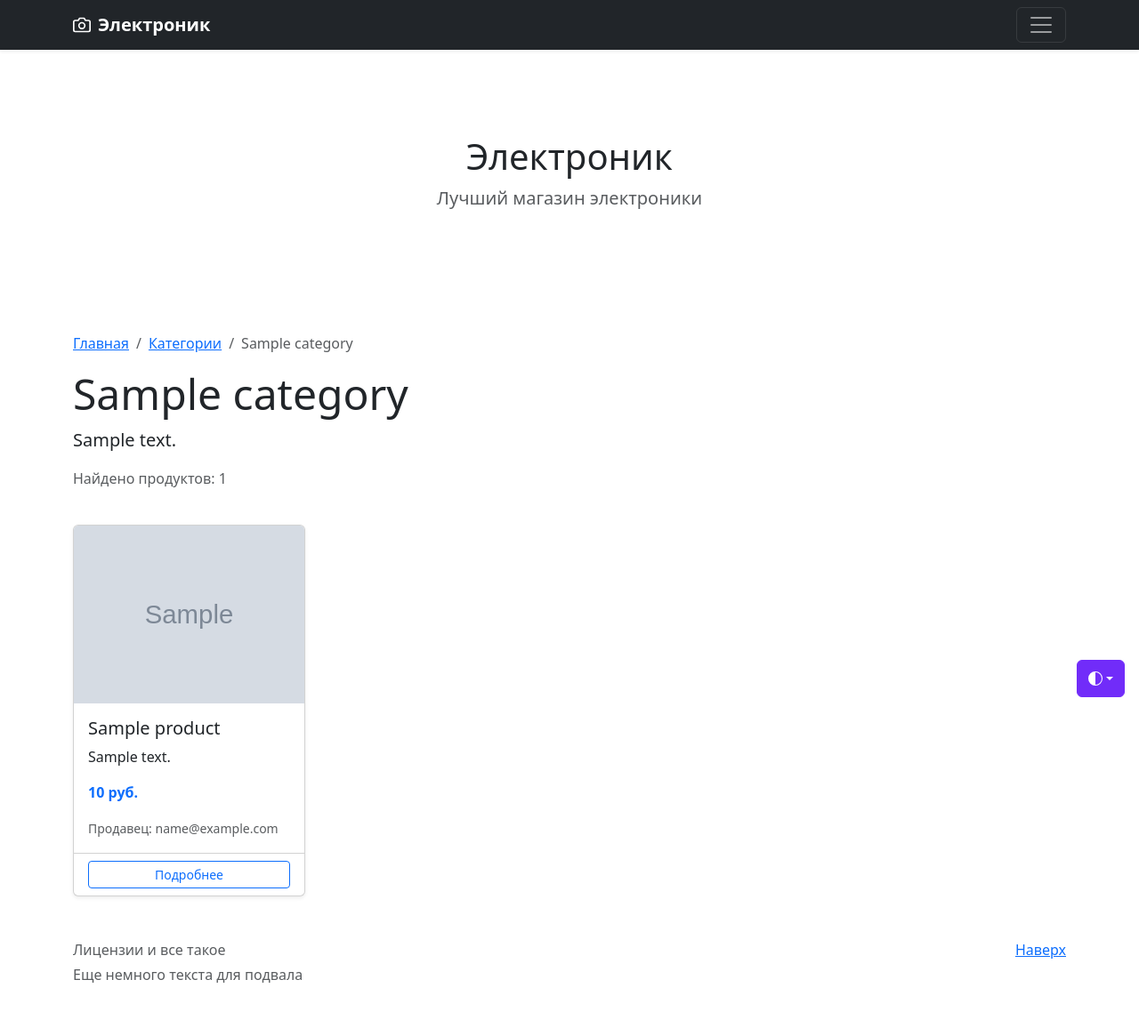
After one commit to matr-IT/hw_22, a Django app: a page that uses catalog/templates/includes/inc_menu.html in a window 1280 px wide. The commit adds this page. Shown: the whole page at 89% size. Run offline with Django 5.2, Linux system fonts and the light colour scheme; tables that the repository leaves empty hold one stand-in row (values such as "Sample post"); grey boxes marked "Sample" are stand-in pictures; parts of the project's set-up code (start-up, migrations or seed data) failed here and were passed over; some libraries are stand-ins or nearby versions.

Commit message:
HW 29 is done

```diff
--- a/catalog/models.py
+++ b/catalog/models.py
@@ -1,13 +1,13 @@
 from django.conf import settings
 from django.db import models
-from django.db.models import BooleanField, CASCADE
+from django.db.models import BooleanField
 
-from users.models import User
 
 
 class Category(models.Model):
     name = models.CharField(max_length=100, verbose_name="название")
     description = models.TextField(verbose_name="описание", blank=True)
+
 
     def __str__(self):
         return self.name
--- /dev/null
+++ b/catalog/services.py
@@ -0,0 +1,44 @@
+from django.core.cache import cache
+
+from .models import Product, Category
+
+from catalog.models import Product
+from config.settings import CACHE_ENABLED
+
+def get_products_from_cache():
+    """
+    Получаем данные по продуктам из кэша либо формируем кэш и тянем данные из БД
+    """
+    if not CACHE_ENABLED:
+        return Product.objects.all()
+    key = "products_list"
+    products = cache.get(key)
+    if products is not None:
+        return products
+    products = Product.objects.all()
+    cache.set(key, products)
+    return products
+
+
+def get_products_by_category(name=None):
+    """
+    функция для получения продуктов по категории
+    """
+    try:
+        if name:
+            category = Category.objects.get(name=name)
+        else:
+            return Product.objects.none()
+
+        return Product.objects.filter(
+            category=category,
+            is_published=True
+        ).select_related('category', 'owner')
+
+    except Category.DoesNotExist:
+        return Product.objects.none()
+
+
+def get_categories_with_products():
+    """Получение всех категорий"""
+    return Category.objects.filter(products__is_published=True).distinct()
--- a/catalog/templates/includes/inc_menu.html
+++ b/catalog/templates/includes/inc_menu.html
@@ -10,6 +10,9 @@
                         <ul class="list-unstyled">
                             <li>
                                 <a href="{% url 'catalog:products_list' %}" class="text-white">Главная</a>
+                            </li>
+                            <li class="nav-item">
+                                <a class="nav-link" href="{% url 'catalog:category_list' %}">Категории</a>
                             </li>
                             <li>
                                 <a href="{% url 'catalog:contacts' %}" class="text-white">Контакты</a>
--- /dev/null
+++ b/catalog/templates/products_by_category.html
@@ -0,0 +1,84 @@
+{% extends 'base.html' %}
+{% load my_tags %}
+
+{% block content %}
+<div class="container mt-4">
+    <nav aria-label="breadcrumb">
+        <ol class="breadcrumb">
+            <li class="breadcrumb-item"><a href="{% url 'catalog:products_list' %}">Главная</a></li>
+            <li class="breadcrumb-item"><a href="{% url 'catalog:category_list' %}">Категории</a></li>
+            <li class="breadcrumb-item active">{{ category.name }}</li>
+        </ol>
+    </nav>
+
+    <div class="row mb-4">
+        <div class="col-12">
+            <h1 class="display-5">{{ category.name }}</h1>
+            {% if category.description %}
+                <p class="lead">{{ category.description }}</p>
+            {% endif %}
+            <p class="text-muted">Найдено продуктов: {{ products|length }}</p>
+        </div>
+    </div>
+
+    {% if products %}
+    <div class="row row-cols-1 row-cols-sm-2 row-cols-md-3 row-cols-lg-4 g-4">
+        {% for product in products %}
+        <div class="col">
+            <div class="card h-100 shadow-sm">
+                {% if product.image %}
+                    <img src="{{ product.image|media_filter }}" class="card-img-top" alt="{{ product.name }}" style="height: 200px; object-fit: cover;">
+                {% else %}
+                    <div class="card-img-top bg-light d-flex align-items-center justify-content-center" style="height: 200px;">
+                        <span class="text-muted">Нет изображения</span>
+                    </div>
+                {% endif %}
+
+                <div class="card-body d-flex flex-column">
+                    <h5 class="card-title">{{ product.name }}</h5>
+                    <p class="card-text flex-grow-1">{{ product.description|truncatewords:15 }}</p>
+
+                    <div class="mt-auto">
+                        <p class="card-text">
+                            <strong class="text-primary">{{ product.price }} руб.</strong>
+                        </p>
+
+                        {% if product.owner %}
+                            <small class="text-muted">Продавец: {{ product.owner }}</small>
+                        {% endif %}
+                    </div>
+                </div>
+
+                <div class="card-footer bg-transparent">
+                    <div class="btn-group w-100" role="group">
+                        <a href="{% url 'catalog:product_detail' product.pk %}" class="btn btn-sm btn-outline-primary">
+                            Подробнее
+                        </a>
+                        {% if user == product.owner %}
+                            <a href="{% url 'catalog:product_edit' product.pk %}" class="btn btn-sm btn-outline-secondary">
+                                Редактировать
+                            </a>
+                        {% endif %}
+                    </div>
+                </div>
+            </div>
+        </div>
+        {% endfor %}
+    </div>
+    {% else %}
+    <div class="row">
+        <div class="col-12">
+            <div class="alert alert-info text-center">
+                <h4>В этой категории пока нет продуктов</h4>
+                <p>Будьте первым, кто добавит продукт в категорию "{{ category.name }}"!</p>
+                {% if user.is_authenticated %}
+                    <a href="{% url 'catalog:product_create' %}" class="btn btn-primary">Добавить продукт</a>
+                {% else %}
+                    <a href="{% url 'users:login' %}" class="btn btn-primary">Войдите, чтобы добавить продукт</a>
+                {% endif %}
+            </div>
+        </div>
+    </div>
+    {% endif %}
+</div>
+{% endblock %}
--- a/catalog/urls.py
+++ b/catalog/urls.py
@@ -1,4 +1,6 @@
 from django.urls import path
+from django.views.decorators.cache import cache_page
+
 from catalog.apps import CatalogConfig
 from catalog.views import (
     ContactsView,
@@ -6,18 +8,20 @@ from catalog.views import (
     ProductDetailView,
     ProductCreateView,
     ProductUpdateView,
-    ProductDeleteView,
+    ProductDeleteView, ProductsByCategoryView, CategoryListView,
 )
 
 app_name = CatalogConfig.name
 
 urlpatterns = [
     path("products/", ProductsListView.as_view(), name="products_list"),
-    path("product/<int:pk>/", ProductDetailView.as_view(), name="product_detail"),
+    path("product/<int:pk>/", cache_page(60)(ProductDetailView.as_view()), name="product_detail"),
     path("product/create/", ProductCreateView.as_view(), name="product_create"),
     path("product/<int:pk>/edit/", ProductUpdateView.as_view(), name="product_edit"),
     path(
         "product/<int:pk>/delete/", ProductDeleteView.as_view(), name="product_delete"
     ),
     path("contacts/", ContactsView.as_view(), name="contacts"),
+    path('category_list/', CategoryListView.as_view(), name='category_list'),
+    path('category/<str:name>/', ProductsByCategoryView.as_view(), name='products_by_category'),
 ]
--- a/catalog/views.py
+++ b/catalog/views.py
@@ -1,5 +1,5 @@
 from django.core.exceptions import PermissionDenied
-from django.shortcuts import render
+from django.shortcuts import render, get_object_or_404
 from django.http import HttpResponse
 from django.urls import reverse_lazy
 from django.views.generic import (
@@ -13,7 +13,8 @@ from django.views.generic import (
 from django.contrib.auth.mixins import LoginRequiredMixin
 
 from catalog.forms import ProductForm, ProductModeratorForm
-from catalog.models import Product
+from catalog.models import Product, Category
+from catalog.services import get_products_from_cache, get_products_by_category, get_categories_with_products
 
 
 class ContactsView(TemplateView):
@@ -32,6 +33,9 @@ def contact_form(request):
 class ProductsListView(ListView):
     model = Product
     template_name = "products_list.html"
+
+    def get_queryset(self):
+        return get_products_from_cache()
 
 
 class ProductUpdateView(LoginRequiredMixin, UpdateView):
@@ -81,3 +85,29 @@ class ProductDeleteView(LoginRequiredMixin, DeleteView):
         if user.has_perm("catalog.can_unpublish_product") and user.has_perm("catalog.can_delete_product"):
             return ProductModeratorForm
         raise PermissionDenied
+
+
+class ProductsByCategoryView(ListView):
+    template_name = 'products_by_category.html'
+    context_object_name = 'products'
+
+    def get_queryset(self):
+        name = self.kwargs.get('name')
+        return get_products_by_category(name=name)
+
+    def get_context_data(self, **kwargs):
+        context = super().get_context_data(**kwargs)
+        name = self.kwargs.get('name')
+        context['category'] = get_object_or_404(Category, name=name)
+        context['categories'] = get_categories_with_products()
+        return context
+
+
+class CategoryListView(ListView):
+    """Представление для отображения всех категорий"""
+    model = Category
+    template_name = 'category_list.html'
+    context_object_name = 'categories'
+
+    def get_queryset(self):
+        return get_categories_with_products()
--- a/pyproject.toml
+++ b/pyproject.toml
@@ -13,7 +13,8 @@ dependencies = [
     "pillow (>=11.3.0,<12.0.0)",
     "ipython (>=9.6.0,<10.0.0)",
     "black (>=25.9.0,<26.0.0)",
-    "django (==4.2.2)"
+    "django (==4.2.2)",
+    "redis (>=7.1.0,<8.0.0)"
 ]
 
 
```
Also changed, not shown: catalog/templates/category_list.html (added, +48 -0 lines), config/settings.py (+8 -5 lines), 1 other file.
